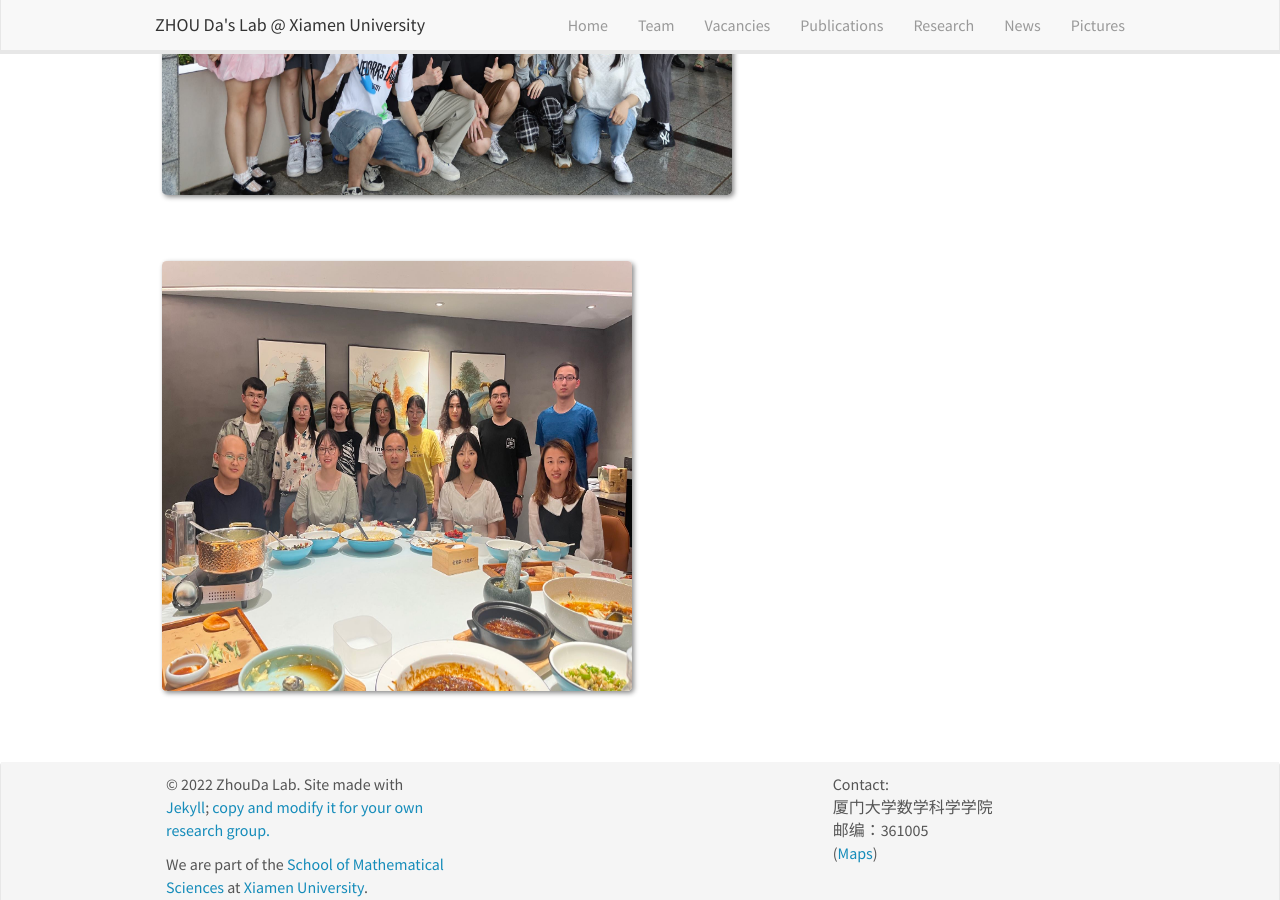
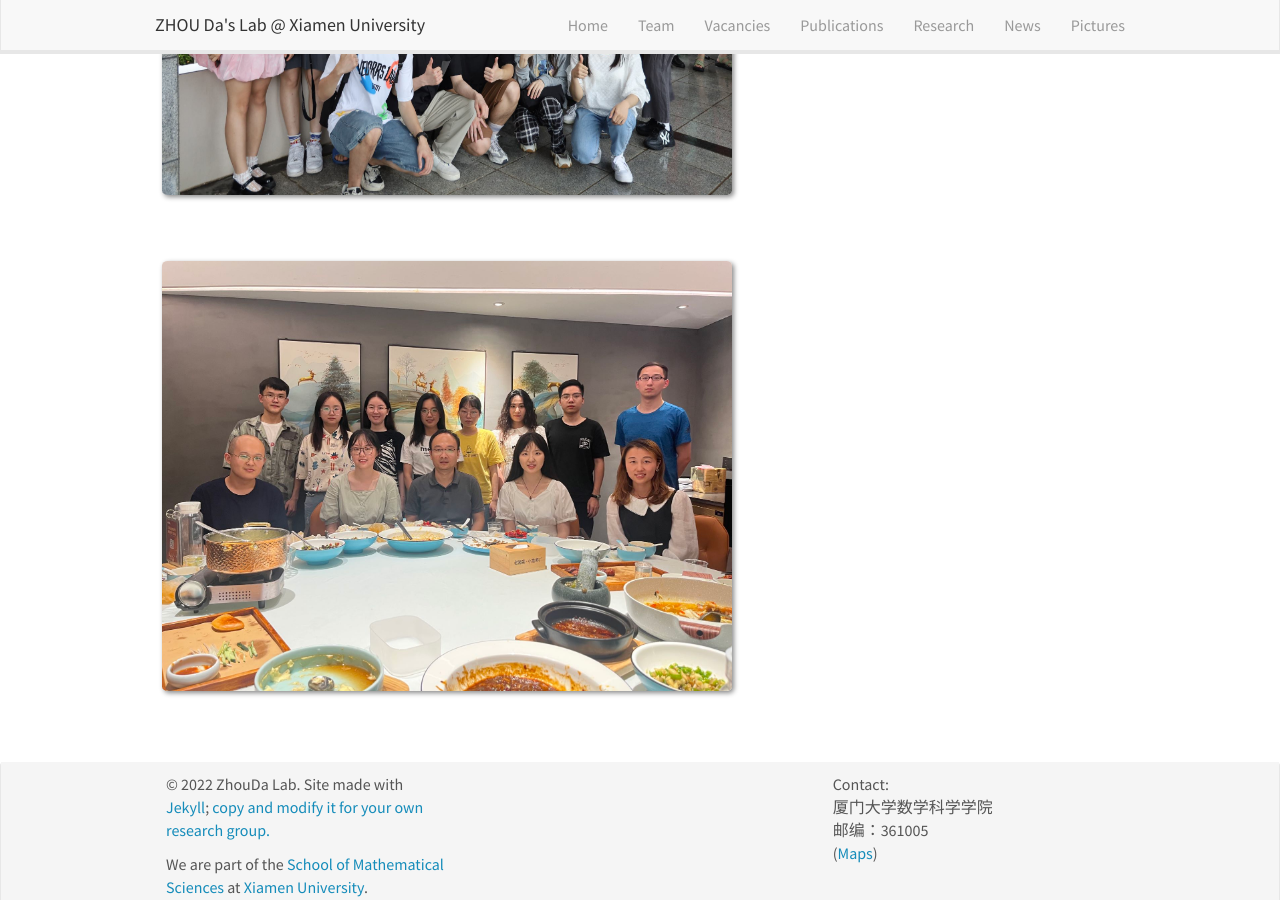
Before and after one commit to ZhouDaLab/zhoudalab.github.io, a Jekyll site: the page built from _pages/pictures.md, in a window 1280 px wide and 900 px high, scrolled down 2861 px. Built offline with Jekyll 4.4.1, drawn with Linux system fonts in a browser that asks for light colours; nearby versions of some CDN libraries.

Commit message:
Update pictures.md

```diff
--- a/_pages/pictures.md
+++ b/_pages/pictures.md
@@ -13,4 +13,4 @@ permalink: /pictures/
 <img src="{{ site.url }}{{ site.baseurl }}/images/2025newterm1.jpg" width="570" height="430" />
 <img src="{{ site.url }}{{ site.baseurl }}/images/2025newterm2.jpg" width="570" height="430" />
 <img src="{{ site.url }}{{ site.baseurl }}/images/2023毕业合影.jpg" width="570" height="430" />
-<img src="{{ site.url }}{{ site.baseurl }}/images/grouppic/20220823132834.jpg" width="470" height="430" />
+<img src="{{ site.url }}{{ site.baseurl }}/images/grouppic/20220823132834.jpg" width="570" height="430" />
```
